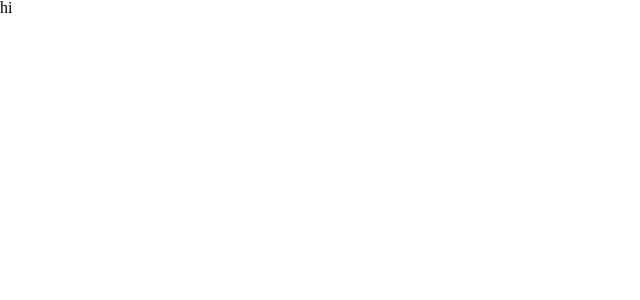
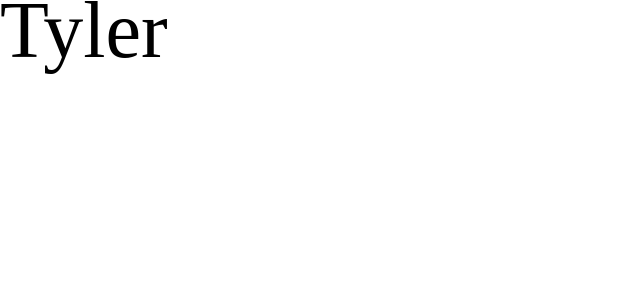
Before and after one commit to tylerschloesser/2021-10-20-svg, a React app: page / in a window 1280 px wide. Shown: the top 300 px of the page, without its empty margins (0-640 px from the left). Built offline with nearby package versions, Linux system fonts and the light colour scheme.

Commit message:
initial text

```diff
--- a/src/index.tsx
+++ b/src/index.tsx
@@ -1,6 +1,12 @@
 import React from 'react'
 import ReactDom from 'react-dom'
 
-console.log('hi')
+const App = () => (
+  <svg>
+    <text color="black" fontSize="80px" dominantBaseline="hanging">
+      Tyler
+    </text>
+  </svg>
+)
 
-ReactDom.render(<h1>hi</h1>, document.getElementById('app'))
+ReactDom.render(<App />, document.getElementById('app'))
```
